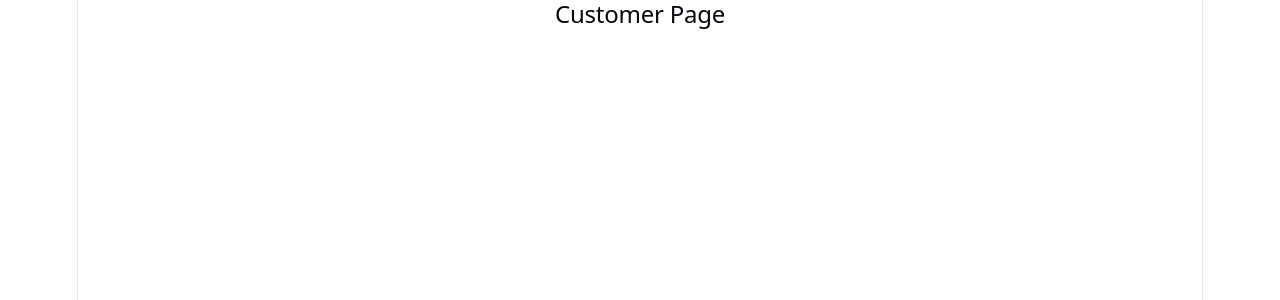
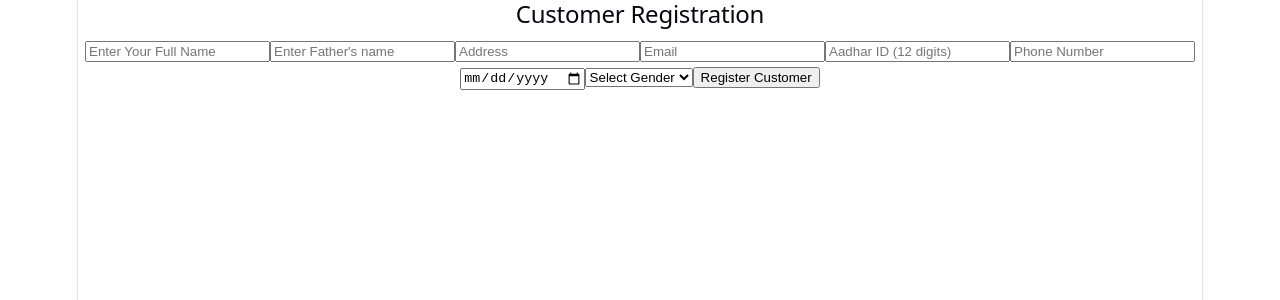
Before and after one commit to Diya-kul/Banking-Application-Frontend, a React (Vite) app in the folder banking-app-frontend/: page /customers in a window 1280 px wide. Shown: the top 300 px of the page. Built offline with nearby package versions, Linux system fonts and the light colour scheme; no server answers.

Commit message:
checking connection of frontend and backend( currently loading BE on local machine)

```diff
--- a/banking-app-frontend/src/pages/CustomerPage.jsx
+++ b/banking-app-frontend/src/pages/CustomerPage.jsx
@@ -1,5 +1,101 @@
-function CustomerPage(){
-    return <h2>Customer Page</h2>
+import { useState } from 'react';
+import { createCustomer } from '../api/customerApi';
+
+const initialFormState = {
+    name: '',
+    fatherName: '',
+    address: '',
+    email: '',
+    adharId: '',
+    phoneNo: '',
+    dob: '',
+    gender: '',
+};
+
+function CustomerPage() {
+    const [formData, setFormData] = useState(initialFormState);
+    const [loading, setLoading] = useState(false);
+    const [errorMessage, setErrorMessage] = useState('');
+    const [successMessage, setSuccessMessage] = useState('');
+
+    const handleChange = (e) => {
+        const { name, value } = e.target;
+        setFormData((prev) => ({ ...prev, [name]: value }));
+    };
+
+    const handleSubmit = async (e) => {
+        e.preventDefault();
+        setLoading(true);
+        setErrorMessage('');
+        setSuccessMessage('');
+
+        try {
+            const response = await createCustomer(formData);
+            setSuccessMessage(`Customer created successfully. ID: ${response.customerid}`);
+            setFormData(initialFormState);
+        } catch (error) {
+            if (error.response) {
+                setErrorMessage(error.response.data.message || 'Failed to create customer.');
+            } else {
+                setErrorMessage('Could not reach the server. Please try again.');
+            }
+        } finally {
+            setLoading(false);
+        }
+    };
+
+    return (
+        <div>
+            <h2>Customer Registration</h2>
+            <form onSubmit={handleSubmit}>
+                <input name="name" placeholder="Enter Your Full Name" value={formData.name} onChange={handleChange} />
+                <input name="fatherName" placeholder="Enter Father's name" value={formData.fatherName} onChange={handleChange} />
+                <input name="address" placeholder="Address" value={formData.address} onChange={handleChange} />
+                <input name="email" placeholder="Email" value={formData.email} onChange={handleChange} />
+                <input name="adharId" placeholder="Aadhar ID (12 digits)" value={formData.adharId} onChange={handleChange} />
+                <input name="phoneNo" placeholder="Phone Number" value={formData.phoneNo} onChange={handleChange} />
+                <input name="dob" type="date" value={formData.dob} onChange={handleChange} />
+                <select name="gender" value={formData.gender} onChange={handleChange}>
+                    <option value="">Select Gender</option>
+                    <option value="MALE">Male</option>
+                    <option value="FEMALE">Female</option>
+                    <option value="OTHER">Other</option>
+                </select>
+                <button type="submit" disabled={loading}>
+                    {loading ? 'Submitting...' : 'Register Customer'}
+                </button>
+            </form>
+            {errorMessage && <p style={{color: 'red'}}>{errorMessage}</p>}
+            {successMessage && <p style={{color: 'green'}}>{successMessage}</p>}
+        </div>
+    );
 }
 
 export default CustomerPage;
+
+/*
+
+    database bnana h tabhi kuch hoga
+
+
+    Step 4: Maven clean build
+Ab backend project folder me jao (jahan pom.xml hai):
+
+bash
+cd "C:\Users\Diya Dewa\OneDrive\Desktop\Work\Banking Application\banking-app-backend\banking-application"
+mvn clean install
+🔹 Step 5: Backend run karo
+bash
+mvn spring-boot:run
+Console me aayega:
+
+Code
+Tomcat started on port(s): 8080
+Matlab backend chal raha hai.
+
+🔹 Step 6: Frontend connect karo
+React ke customerApi.js me ensure karo ki endpoint match kare:
+
+js
+axios.post("http://localhost:8080/customers", data)
+*/
```
